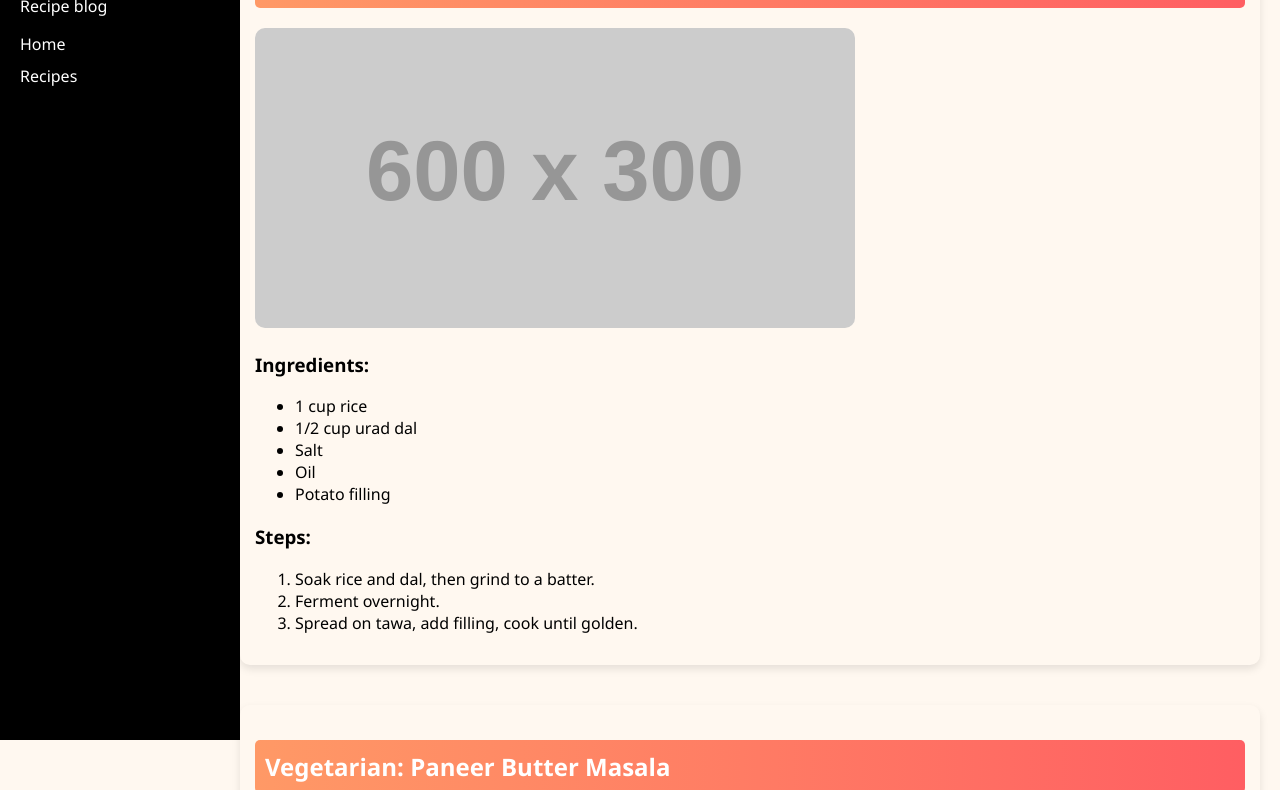
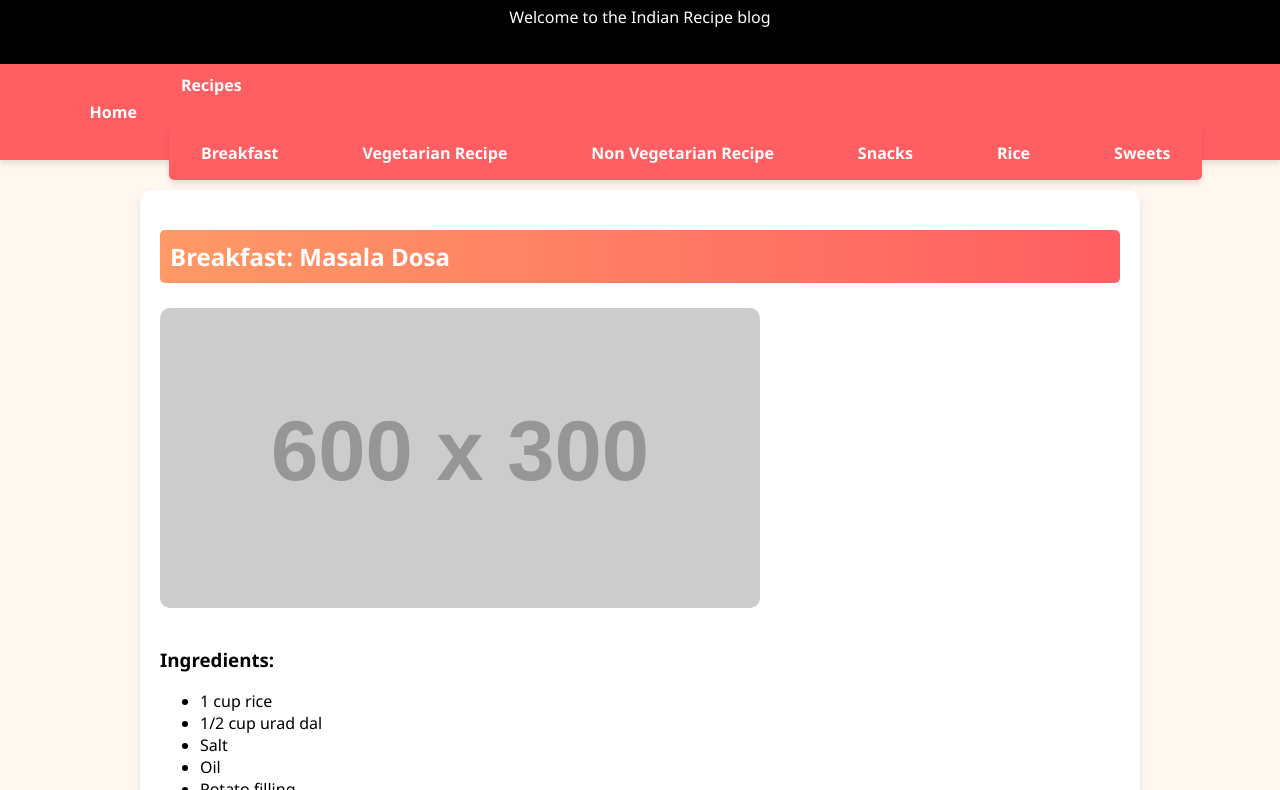
Before and after one commit to dharasurti09/Families-Kitchen, a plain HTML site: page index.html in a window 1280 px wide. Shown: the part 100-890 px from the top of the page. Drawn offline with Linux system fonts and the light colour scheme; placeholder pictures from the web are drawn by us.

Commit message:
Update index.html

```diff
--- a/index.html
+++ b/index.html
@@ -4,90 +4,34 @@
     <meta charset="UTF-8">
     <meta name="viewport" content="width=device-width, initial-scale=1.0">
     <title>Families Kitchen</title>
-    <style>
-        body {
-            margin: 0;
-            font-family: 'Segoe UI', Tahoma, Geneva, Verdana, sans-serif;
-            background-color: #fff8f0;
-        }
-        .sidebar {
-            position: fixed;
-            left: 0;
-            top: 0;
-            width: 200px;
-            height: 100vh;
-            background-color: black;
-            color: white;
-            padding: 20px;
-        }
-        .content {
-            margin-left: 220px;
-            padding: 20px;
-        }
-        .title {
-            font-size: 24px;
-            margin-bottom: 20px;
-        }
-        nav ul {
-            list-style: none;
-            padding: 0;
-        }
-        nav ul li {
-            margin: 10px 0;
-            cursor: pointer;
-        }
-        .dropdown {
-            margin-left: 10px;
-            display: none;
-        }
-        .show {
-            display: block;
-        }
-        .recipe {
-            margin-bottom: 40px;
-            padding: 15px;
-            border-radius: 10px;
-            box-shadow: 0 4px 8px rgba(0,0,0,0.1);
-        }
-        .recipe h2 {
-            background: linear-gradient(to right, #ff9966, #ff5e62);
-            color: white;
-            padding: 10px;
-            border-radius: 5px;
-            animation: fadeIn 1s ease-in-out;
-        }
-        .recipe img {
-            max-width: 100%;
-            border-radius: 10px;
-        }
-        @keyframes fadeIn {
-            from {opacity: 0;}
-            to {opacity: 1;}
-        }
-    </style>
+    <link rel="stylesheet" href="style.css">
 </head>
 <body>
-    <div class="sidebar">
-        <div class="title">Families Kitchen</div>
-        <p>Welcome to the Indian Recipe blog</p>
-        <nav>
+    <header>
+        <div class="topbar">
+            <h1>Families Kitchen</h1>
+            <p>Welcome to the Indian Recipe blog</p>
+        </div>
+        <nav class="navbar">
             <ul>
-                <li onclick="navigate('home')">Home</li>
-                <li onclick="toggleDropdown()">Recipes
-                    <ul class="dropdown" id="dropdown">
-                        <li onclick="navigate('breakfast')">Breakfast</li>
-                        <li onclick="navigate('vegetarian')">Vegetarian Recipe</li>
-                        <li onclick="navigate('nonveg')">Non Vegetarian Recipe</li>
-                        <li onclick="navigate('snacks')">Snacks</li>
-                        <li onclick="navigate('rice')">Rice</li>
-                        <li onclick="navigate('sweets')">Sweets</li>
+                <li><a href="#" onclick="showCategory('home')">Home</a></li>
+                <li class="dropdown-toggle">
+                    <a href="#">Recipes</a>
+                    <ul class="dropdown">
+                        <li><a href="#" onclick="showCategory('breakfast')">Breakfast</a></li>
+                        <li><a href="#" onclick="showCategory('vegetarian')">Vegetarian Recipe</a></li>
+                        <li><a href="#" onclick="showCategory('nonveg')">Non Vegetarian Recipe</a></li>
+                        <li><a href="#" onclick="showCategory('snacks')">Snacks</a></li>
+                        <li><a href="#" onclick="showCategory('rice')">Rice</a></li>
+                        <li><a href="#" onclick="showCategory('sweets')">Sweets</a></li>
                     </ul>
                 </li>
             </ul>
         </nav>
-    </div>
+    </header>
+
     <div class="content" id="mainContent">
-        <div class="recipe">
+        <div class="recipe" data-category="breakfast">
             <h2>Breakfast: Masala Dosa</h2>
             <img src="https://via.placeholder.com/600x300.png?text=Masala+Dosa" alt="Masala Dosa">
             <h3>Ingredients:</h3>
@@ -106,7 +50,7 @@
             </ol>
         </div>
 
-        <div class="recipe">
+        <div class="recipe" data-category="vegetarian">
             <h2>Vegetarian: Paneer Butter Masala</h2>
             <img src="https://via.placeholder.com/600x300.png?text=Paneer+Butter+Masala" alt="Paneer Butter Masala">
             <h3>Ingredients:</h3>
@@ -125,18 +69,19 @@
             </ol>
         </div>
 
-        <!-- More recipe blocks can go here -->
-
+        <!-- More recipe blocks with data-category can be added here -->
     </div>
 
     <script>
-        function toggleDropdown() {
-            const dropdown = document.getElementById('dropdown');
-            dropdown.classList.toggle('show');
+        function showCategory(category) {
+            const recipes = document.querySelectorAll('.recipe');
+            recipes.forEach(recipe => {
+                recipe.style.display = (recipe.dataset.category === category || category === 'home') ? 'block' : 'none';
+            });
         }
-        function navigate(section) {
-            alert('Navigation clicked: ' + section); // Placeholder for functionality
-        }
+
+        // Show all by default
+        showCategory('home');
     </script>
 </body>
 </html>
```
